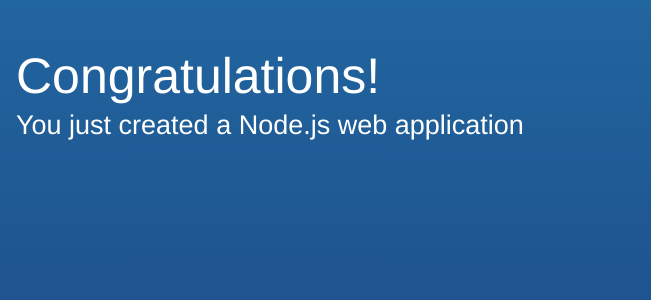
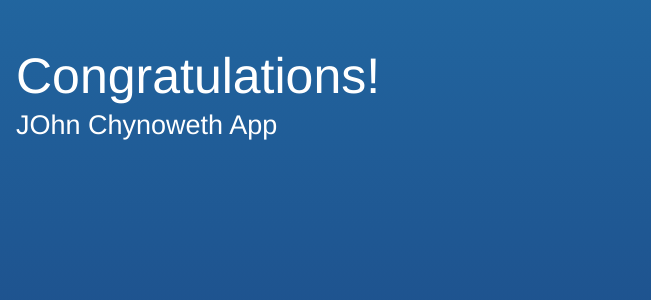
Before and after one commit to chyno/petshop2, a website: page public/index.html in a window 1280 px wide. Shown: the part 234-534 px from the top of the page, 629-1280 px from the left. Drawn offline with Linux system fonts and the light colour scheme.

Commit message:
baseline

```diff
--- a/public/index.html
+++ b/public/index.html
@@ -59,7 +59,7 @@
             <a class="twitter-link" href="http://twitter.com/home/?status=I%20created%20a%20project%20with%20AWS%20CodeStar!%20%23AWS%20%23AWSCodeStar%20https%3A%2F%2Faws.amazon.com%2Fcodestar"><img src="img/tweet.svg" /></a>
             <div class="text">
                 <h1>Congratulations!</h1>
-                <h2>You just created a Node.js web application</h2>
+                <h2>JOhn Chynoweth App</h2>
             </div>
         </div>
     </div>
```
